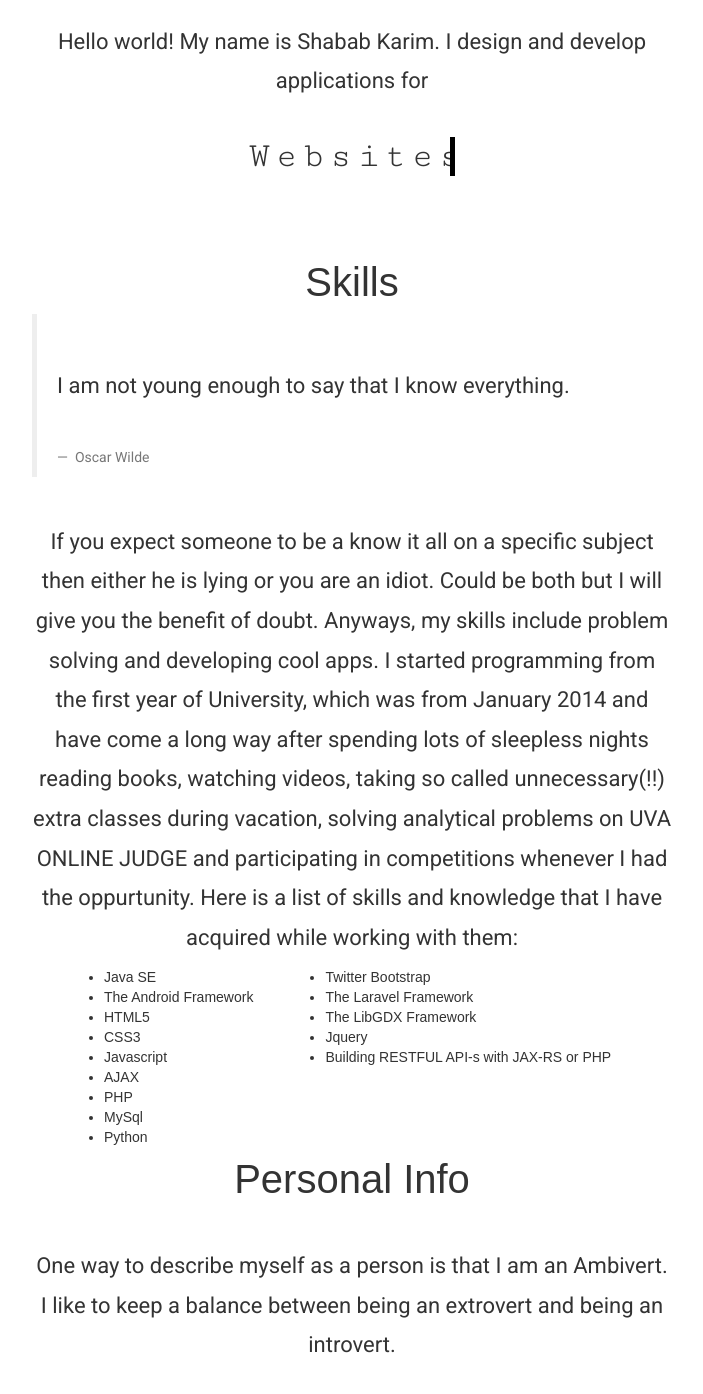
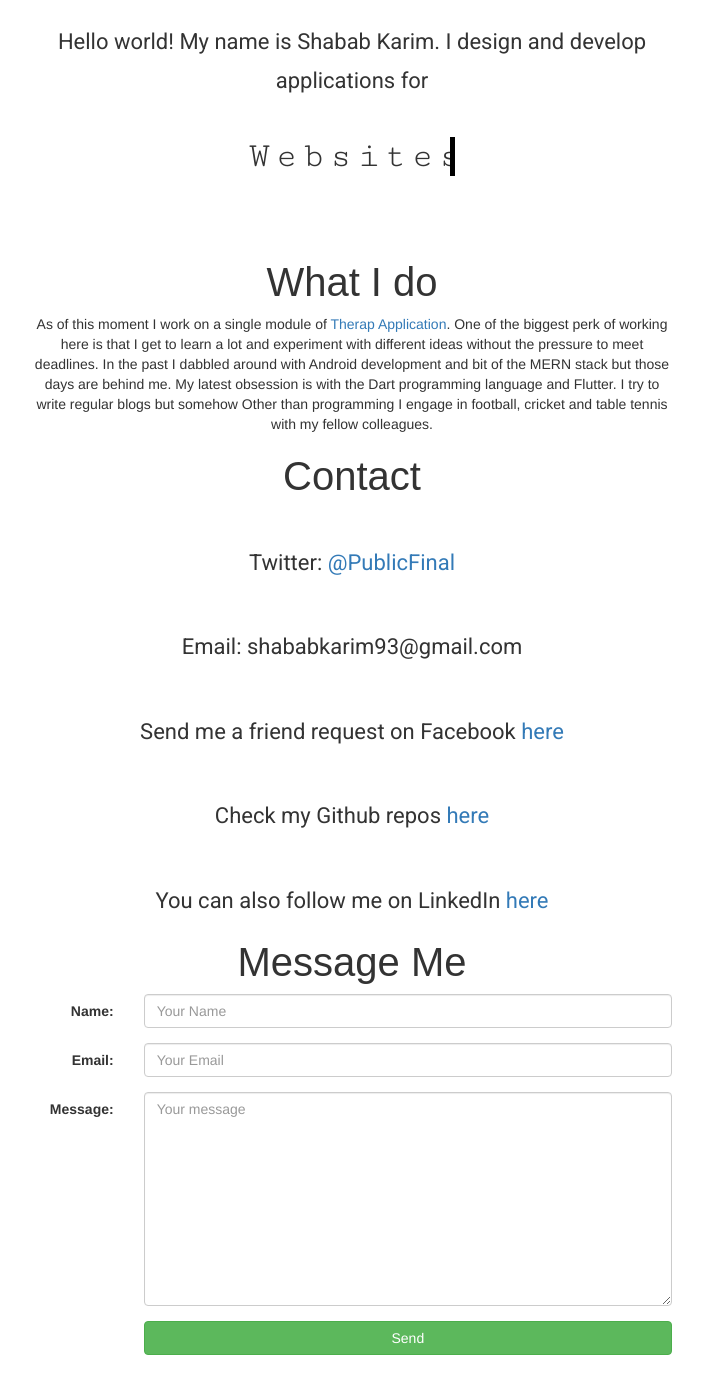
Before and after one commit to shabab477/blog, a Jekyll site: the page profile.html, which Jekyll copies as it is, in a window 1280 px wide and 1400 px high, scrolled down 501 px. Shown: the top 1394 px of the window, without its empty margins (288-991 px from the left). Built offline with Jekyll 4.4.1, drawn with Linux system fonts in a browser that asks for light colours; some web fonts are replaced; some of the changed text lies outside the part shown.

Commit message:
Updated profile

```diff
--- a/profile.html
+++ b/profile.html
@@ -1,16 +1,9 @@
  <!DOCTYPE html>
   <html>
     <head>
-
       <link rel="stylesheet" type="text/css" href="css/bootstrap.min.css">
-
       <link rel="stylesheet" type="text/css" href="css/profile.css"/>
-
-      <!--fonts -->
       <link href="https://fonts.googleapis.com/css?family=Roboto|Cutive+Mono|Kite+One" rel="stylesheet">
-
-
-      <!--Let browser know website is optimized for mobile-->
       <meta name="viewport" content="width=device-width, initial-scale=1.0"/>
     </head>
 
@@ -61,100 +54,29 @@
 
 
         <div class='all-container'>
-
-
           <div id='skillz'>
 
-              <h1 class="text-center my-title">Skills</h1>
-
-              <blockquote>
-                <p class='my-text'>
-                  I am not young enough to say that I know everything.
-                </p>
-                <footer>
-                   Oscar Wilde
-                </footer>
-              </blockquote>
-
-              <p class="my-text text-center">
-                If you expect someone to be a know it all on a specific subject then either he is lying or you are an idiot. Could be both but I will give you the benefit of doubt. Anyways, my skills include problem solving and developing cool apps. I started programming from the first year of University, which was from January 2014 and have come a long way after spending lots of sleepless nights reading books, watching videos, taking so called unnecessary(!!) extra classes during vacation, solving analytical problems on UVA ONLINE JUDGE and participating in competitions whenever I had the oppurtunity. Here is a list of skills and knowledge that I have acquired while working with them:
-              </p>
-
-              <div id='techs'>
-              <ul class="clearfix">
-                <li>
-                  Java SE
-                </li>
-                <li>
-                  The Android Framework
-                </li>
-                <li>
-                  HTML5
-                </li>
-                <li>
-                  CSS3
-                </li>
-                <li>
-                  Javascript
-                </li>
-                <li>
-                  AJAX
-                </li>
-                <li>
-                  PHP
-                </li>
-                <li>
-                  MySql
-                </li>
-                <li>
-                  Python
-                </li>
-              </ul>
-
-              <ul class="clearfix">
-                <li>
-                  Twitter Bootstrap
-                </li>
-                <li>
-                  The Laravel Framework
-                </li>
-                <li>
-                  The LibGDX Framework
-                </li>
-                <li>
-                  Jquery
-                </li>
-                <li>
-                  Building RESTFUL API-s with JAX-RS or PHP
-                </li>
-
-
-              </ul>
-              </div>
           </div>
 
 
           <div id='like'>
-
-              <h1 class="text-center my-title">Personal Info</h1>
-
-              <p class="text-center my-text">
-                One way to describe myself as a person is that I am an Ambivert. I like to keep a balance between being an extrovert and being an introvert.
+              <h1 class="text-center my-title">What I do</h1>
+              <p class="text-center">
+                As of this moment I work on a single module of <a href="https://www.therapservices.net/">Therap Application</a>.
+                One of the biggest perk of working here is that I get to learn a lot and experiment with different ideas without the
+                pressure to meet deadlines. In the past I dabbled around with Android development and bit of the MERN stack but those days
+                are behind me. My latest obsession is with the Dart programming language and Flutter. I try to write regular blogs but somehow
+                Other than programming I engage in football, cricket and table tennis with my fellow colleagues.
               </p>
-
-              <p class="text-center my-text">
-                Work wise while I am not binge watching I try to learn new stuff. Every time I learn something new I try to post it on my blog that I write  <a href="index.html">here</a>.
-              </p>
-
-              <p class="text-center my-text">
-                So am I a developer or a designer? I am more of a developer than a designer but designing cool UI/UX has always fascinated me. I look at apps with cool UI and think about how I can integrate it with my work with a bit of a twist. So far this approach worked, came a long way from a stupid static web page that I built when I first started coding.
-              </p>
-
           </div>
 
           <div id="contact-details">
 
             <h1 class="text-center my-title">Contact</h1>
+            <p class='my-text text-center'>
+                Twitter: <a href="https://twitter.com/PublicFinal">@PublicFinal</a>
+            </p>
+
             <p class='my-text text-center'>
               Email: shababkarim93@gmail.com
             </p>
@@ -165,7 +87,7 @@
               Check my Github repos <a href="https://github.com/shabab477">here</a>
             </p>
             <p class='my-text text-center'>
-              You can also follow me on LinkeIn <a href="https://bd.linkedin.com/in/shabab-karim-4b957a114"> here</a>
+              You can also follow me on LinkedIn <a href="https://bd.linkedin.com/in/shabab-karim-4b957a114"> here</a>
             </p>
 
 
@@ -217,9 +139,6 @@
     <footer class="text-center">
 
       <b>Made with love from Shabab Karim</b>
-
-
-
     </footer>
 
     <script type="text/javascript" src='js/jquery.js'></script>
```
